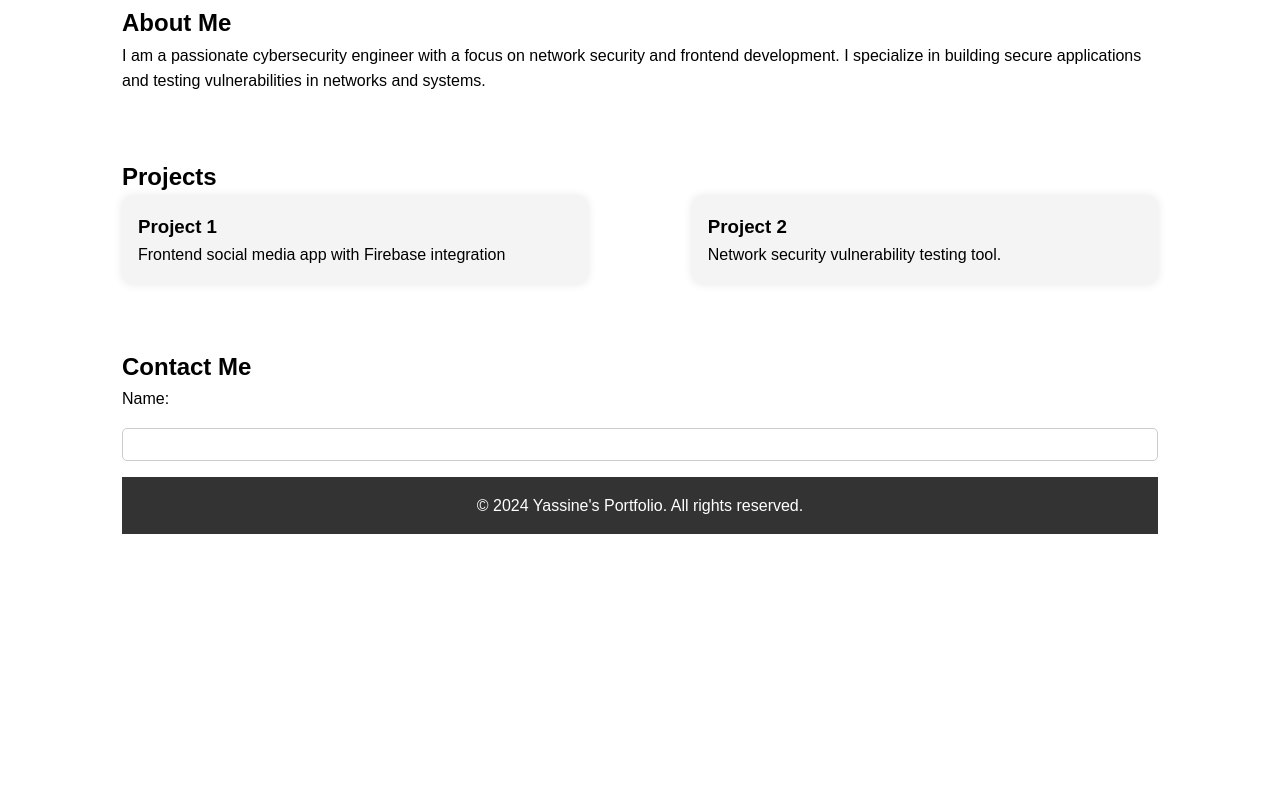
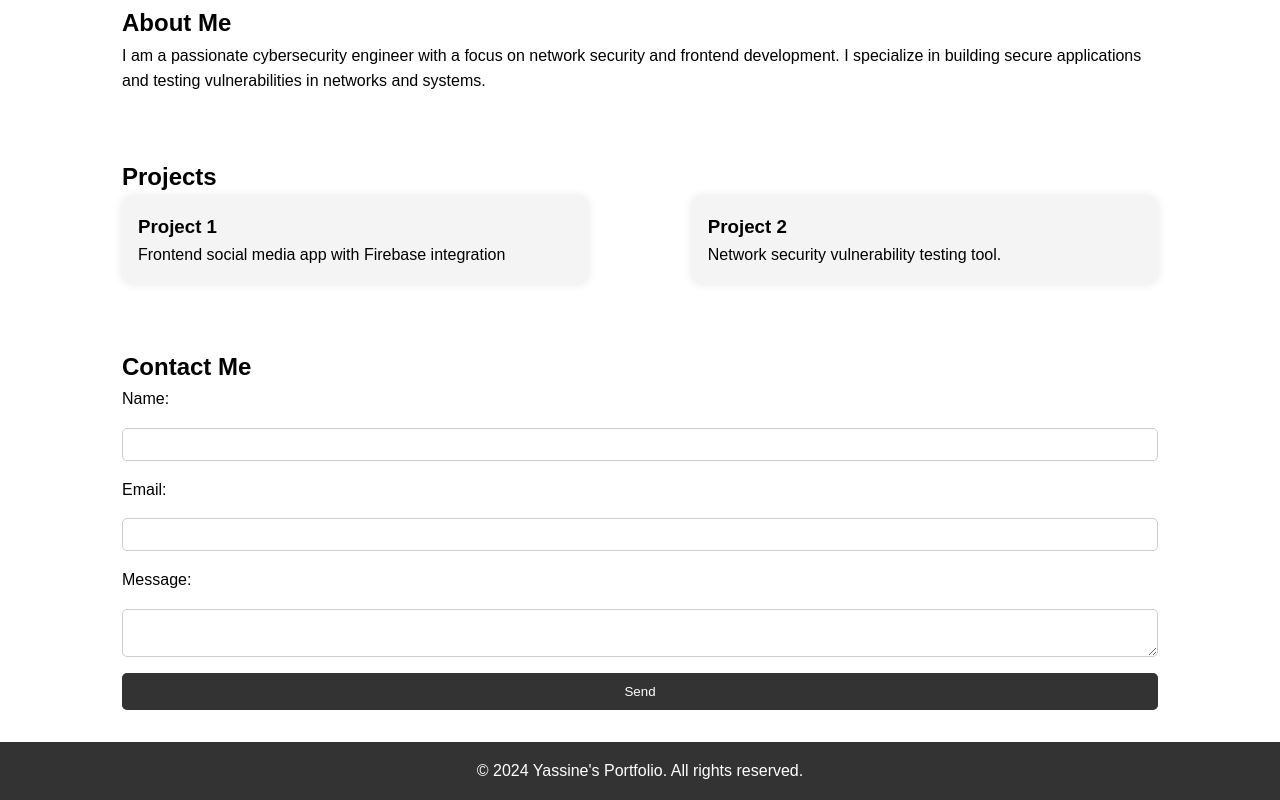
Before and after one commit to YassineFaidi/school_117, a plain HTML site: page index.html in a window 1280 px wide. Shown: the part 578-1378 px from the top of the page. Before the commit the page ends 1144 px from the top, so only its background shows below. Drawn offline with Linux system fonts and the light colour scheme.

Commit message:
Portfolio commit

```diff
--- a/index.html
+++ b/index.html
@@ -52,6 +52,17 @@
             <label for="name">Name:</label>
             <input type="text" id="name" name="name" required>
 
+            <label for="email">Email:</label>
+            <input type="email" id="email" name="email" required>
+
+            <label for="message">Message:</label>
+            <textarea id="message" name="message" required></textarea>
+
+            <button type="submit">Send</button>
+        </form>
+        <p id="response-message"></p>
+    </section>
+
     <footer>
         <p>&copy; 2024 Yassine's Portfolio. All rights reserved.</p>
     </footer>
--- a/style.css
+++ b/style.css
@@ -89,7 +89,9 @@ button {
     padding: 0.7rem;
     background-color: #333;
     color: white;
-
+    border: none;
+    border-radius: 5px;
+    cursor: pointer;
 }
 
 button:hover {
```
